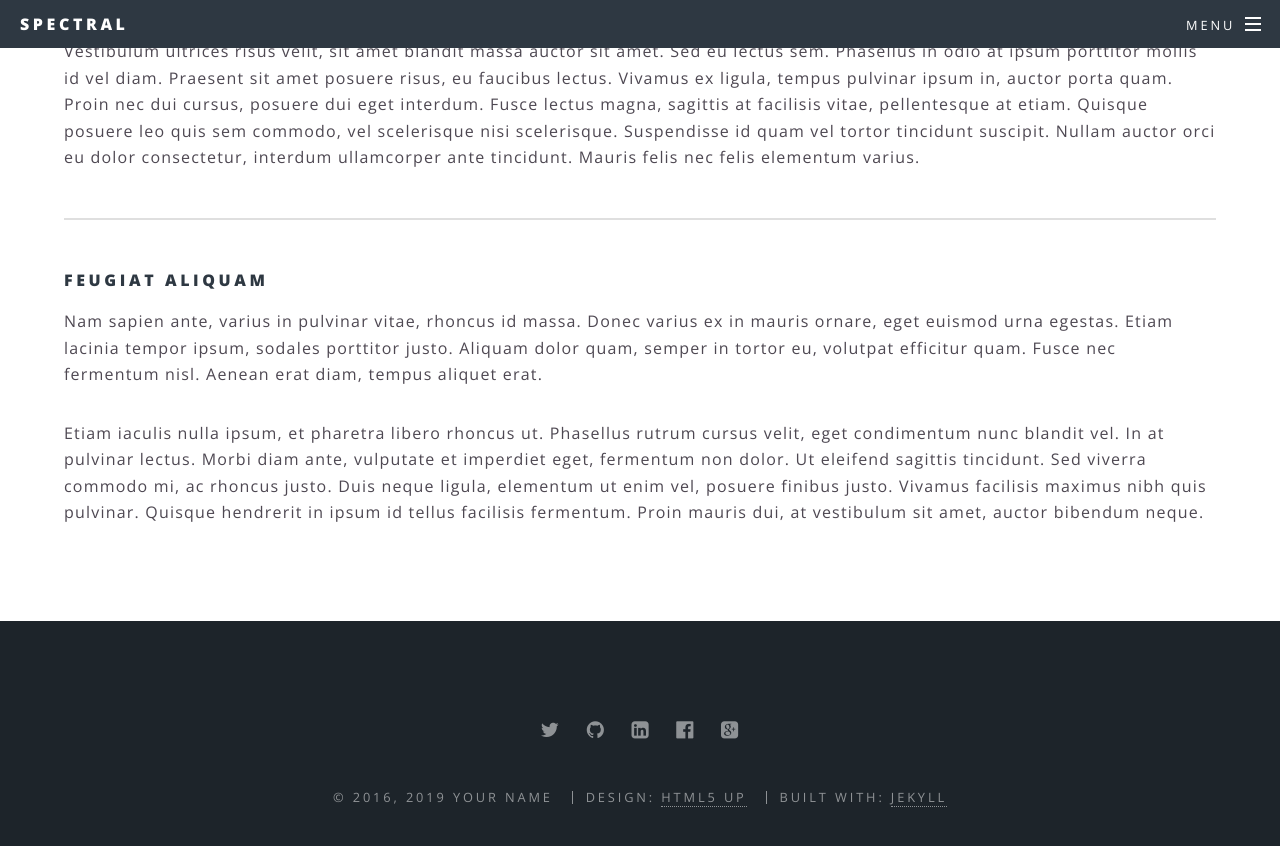
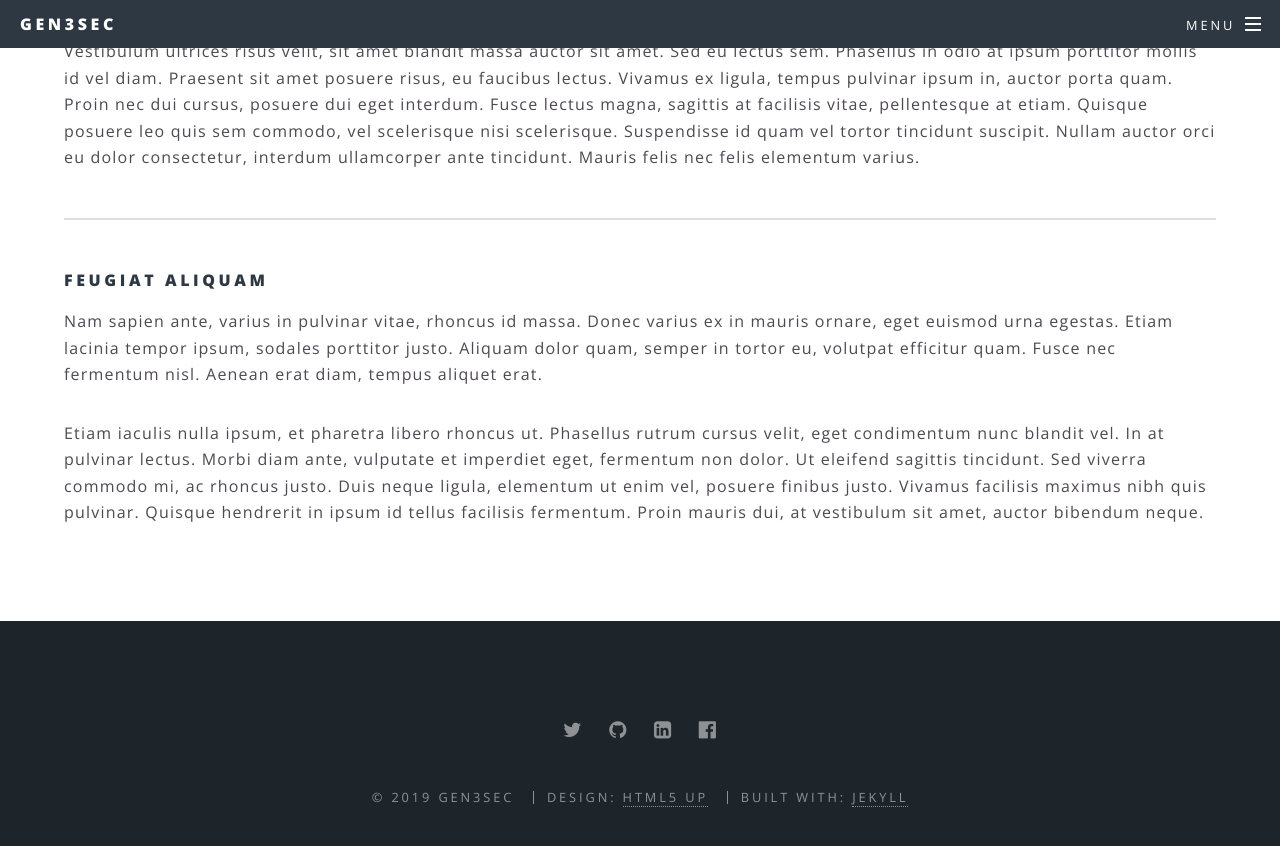
Before and after one commit to Gen3Sec/gen3sec.github.io, a Jekyll site: the page built from generic.html, in a window 1280 px wide and 900 px high, scrolled down 692 px. Shown: the top 846 px of the window. Built offline with Jekyll 4.4.1, drawn with Linux system fonts in a browser that asks for light colours.

Commit message:
Update _config.yml

```diff
--- a/_config.yml
+++ b/_config.yml
@@ -2,22 +2,22 @@
 #
 
 # Site settings
-title: Spectral
+title: Gen3Sec
 description: |
   Another fine responsive
   site template freebie
   crafted by [HTML5 UP](http://html5up.net)
-owner: Your Name # or company name
-first_published: 2016 # if migrating another site, the year of your first publish
-email: your-email@domain.com
+owner: Gen3Sec
+first_published: 2019 # if migrating another site, the year of your first publish
+email: gen3sec@gen3sec.io
 baseurl: "" # the subpath of your site, e.g. /blog
-url: "http://yourdomain.com" # the base hostname & protocol for your site
+url: "https://gen3sec.io" # the base hostname & protocol for your site
 social:
-  twitter: https://twitter.com/<username>
-  github: https://github.com/<username>
+  twitter: https://twitter.com/gen3sec
+  github: https://github.com/gen3sec
   linkedin-square: https://linkedin.com/in/<username>
   facebook-official: https://facebook.com/<username>
-  google-plus-square: https://plus.google.com/u/0/+<username>
+  #google-plus-square: https://plus.google.com/u/0/+<username>
   #email: /contact/
   #flickr:
   #instagram:
```
